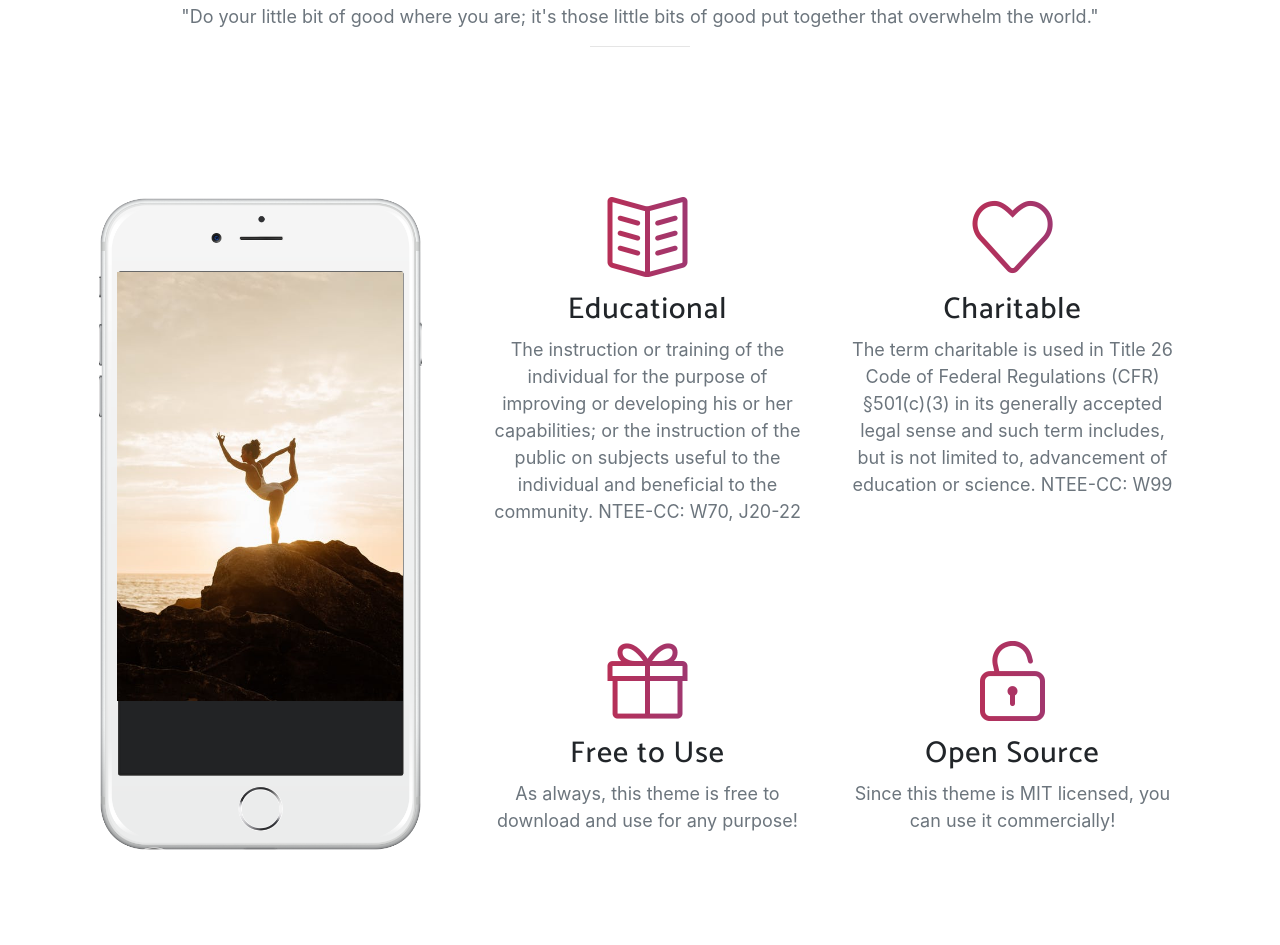
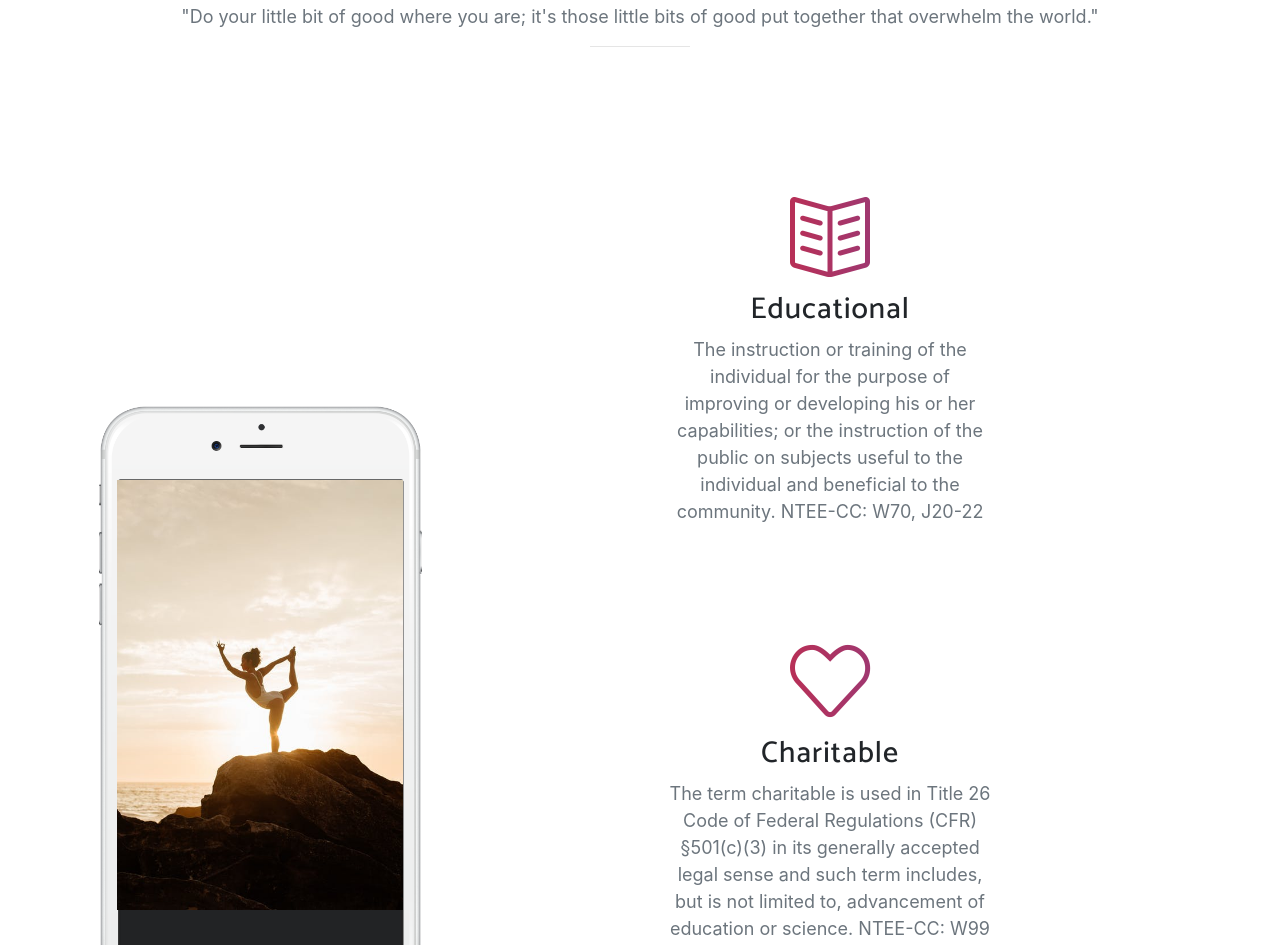
Before and after one commit to zenativity/zenativity.org, a website with bundled scripts: page index.html in a window 1280 px wide. Shown: the part 1652-2597 px from the top of the page. Built offline with nearby package versions, Linux system fonts and the light colour scheme; a web font is replaced by a local one.

```diff
--- a/index.html
+++ b/index.html
@@ -125,14 +125,14 @@
         <div class="col-lg-8 my-auto">
           <div class="container-fluid">
             <div class="row">
-              <div class="col-lg-6">
+              <div class="col-lg-12">
                 <div class="feature-item">
                   <i class="icon-book-open text-primary"></i>
                   <h3>Educational</h3>
                   <p class="text-muted">The instruction or training of the individual for the purpose of improving or developing his or her capabilities; or the instruction of the public on subjects useful to the individual and beneficial to the community. NTEE-CC: W70, J20-22</p>
                 </div>
               </div>
-              <div class="col-lg-6">
+              <div class="col-lg-12">
                 <div class="feature-item">
                   <i class="icon-heart text-primary"></i>
                   <h3>Charitable</h3>
```
